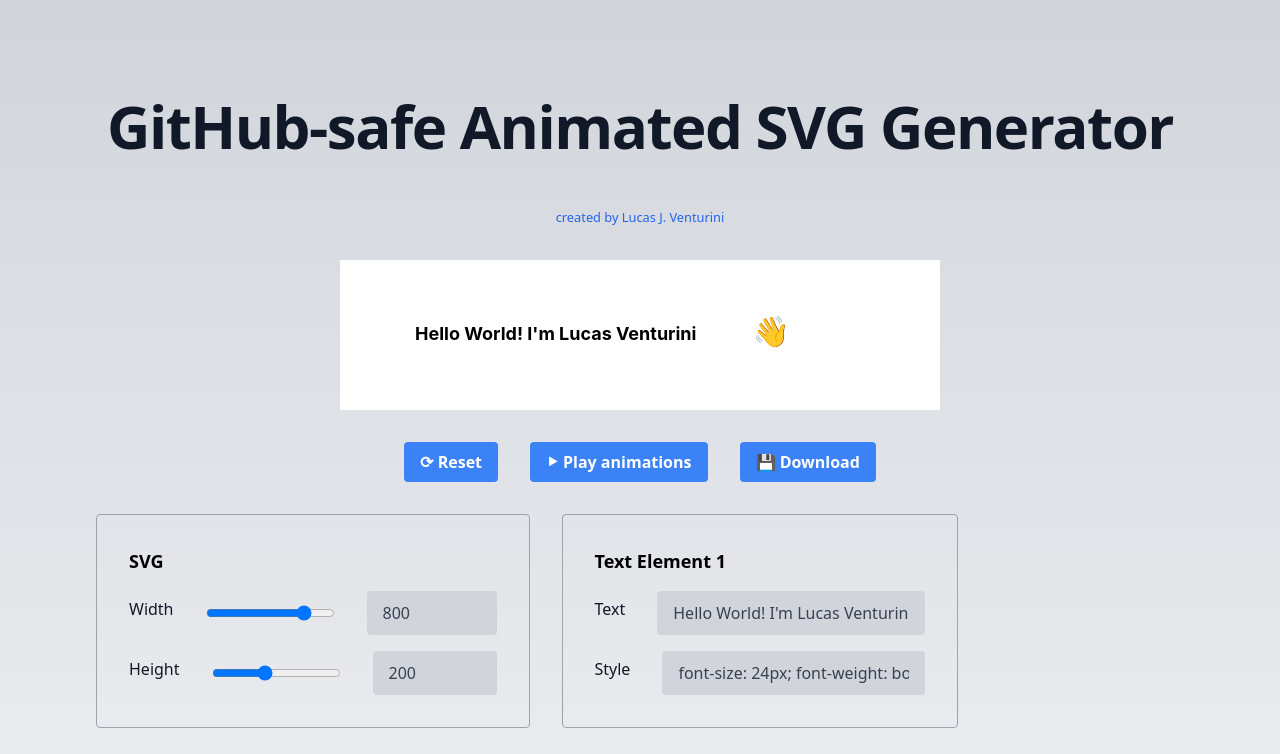
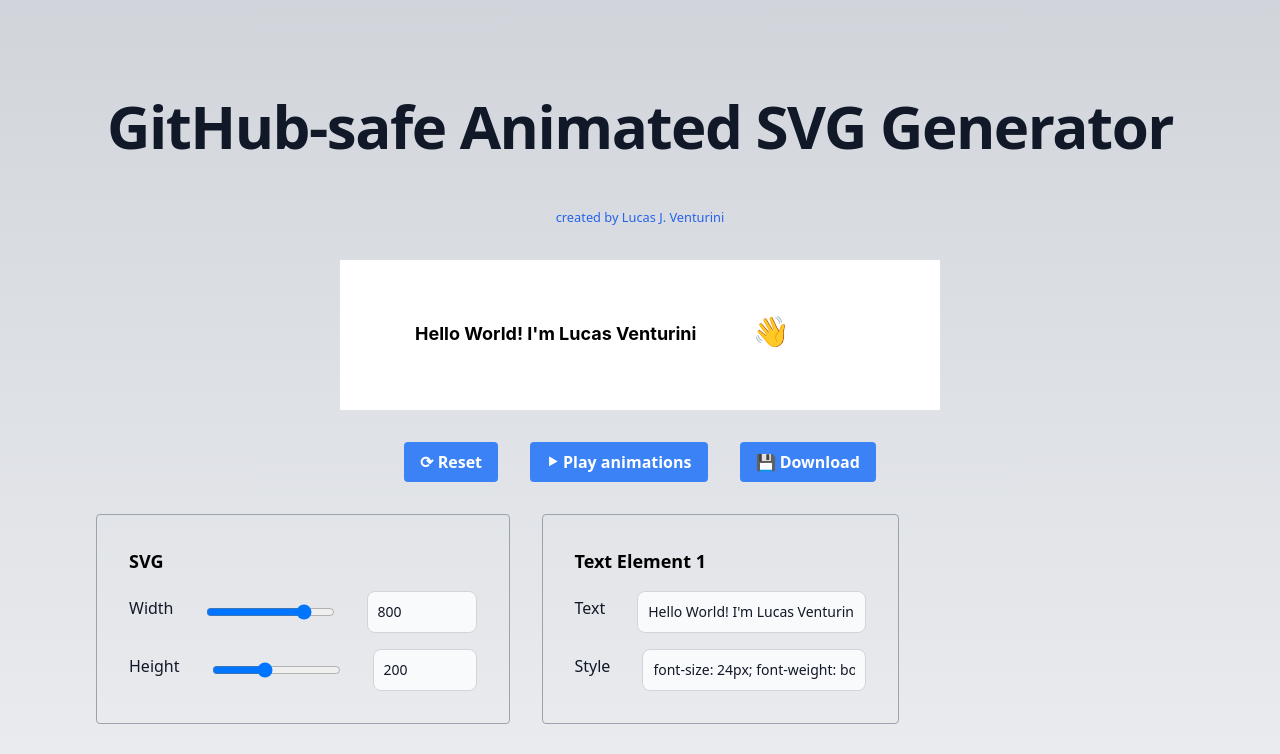
Before and after one commit to difuoan/git-banner-generator, a Next.js app: page / in a window 1280 px wide. Shown: the top 754 px of the page. Built offline with nearby package versions, Linux system fonts and the light colour scheme.

Commit message:
updated some CSS

```diff
--- a/src/components/numberInput.tsx
+++ b/src/components/numberInput.tsx
@@ -33,7 +33,7 @@ const NumberInput = ({
         max={max}
         value={value}
         onChange={(event) => onChange(Number(event.target.value))}
-        className="appearance-none block w-full bg-gray-300 text-gray-700 rounded py-3 px-4 leading-tight focus:outline-none focus:bg-white focus:border-gray-400"
+        className="bg-gray-50 border border-gray-300 text-gray-900 text-sm rounded-lg focus:ring-blue-500 focus:border-blue-500 block w-full p-2.5  dark:bg-gray-700 dark:border-gray-600 dark:placeholder-gray-400 dark:text-white dark:focus:ring-blue-500 dark:focus:border-blue-500"
       />
     </div>
   );
--- a/src/components/stringInput.tsx
+++ b/src/components/stringInput.tsx
@@ -20,7 +20,7 @@ const StringInput = ({
         id={label}
         value={value}
         onChange={(event) => onChange(event.target.value)}
-        className="appearance-none block w-full bg-gray-300 text-gray-700 rounded py-3 px-4 leading-tight focus:outline-none focus:bg-white focus:border-gray-400"
+        className="bg-gray-50 border border-gray-300 text-gray-900 text-sm rounded-lg focus:ring-blue-500 focus:border-blue-500 block w-full p-2.5  dark:bg-gray-700 dark:border-gray-600 dark:placeholder-gray-400 dark:text-white dark:focus:ring-blue-500 dark:focus:border-blue-500"
       />
     </div>
   );
--- a/src/components/svg.tsx
+++ b/src/components/svg.tsx
@@ -40,6 +40,16 @@ const SVGComponent = (
               box-sizing: border-box;
               font-size: 100%;
               font-weight: normal;
+              cursor: default;
+
+              /* disables selection of elements */
+              -webkit-touch-callout: none; /* iOS Safari */
+              -webkit-user-select: none; /* Safari */
+               -khtml-user-select: none; /* Konqueror HTML */
+                 -moz-user-select: none; /* Old versions of Firefox */
+                  -ms-user-select: none; /* Internet Explorer/Edge */
+                      user-select: none; /* Non-prefixed version, currently
+                                            supported by Chrome, Edge, Opera and Firefox */
             }
 
             /* Animations */
@@ -52,6 +62,9 @@ const SVGComponent = (
               50% { transform: rotate(10.0deg) }
               60% { transform: rotate( 0.0deg) }
               100% { transform: rotate( 0.0deg) }
+            }
+            .wiggle {
+              animation: wiggle 1.5s linear -0.5s infinite;
             }
 
             .container {
```
